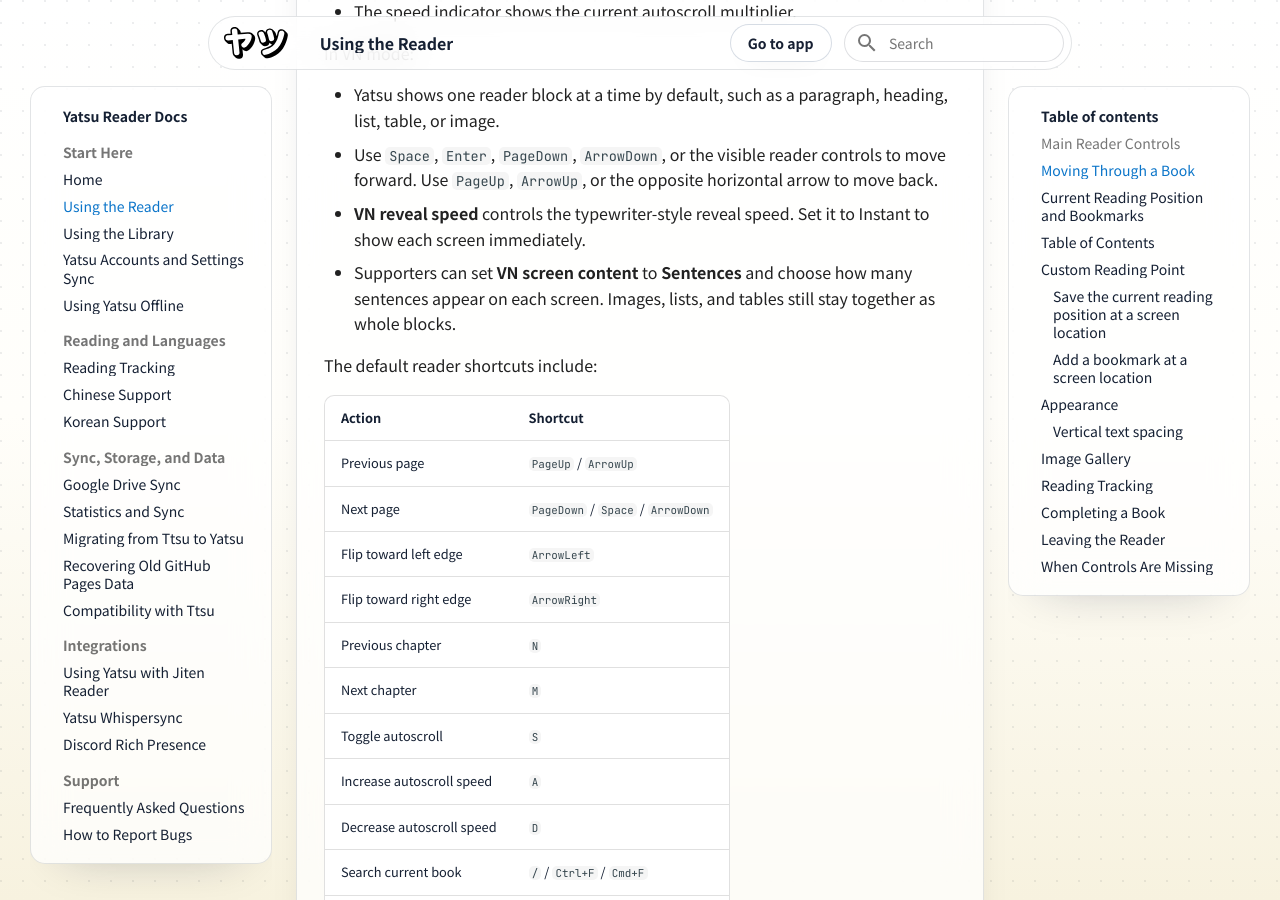
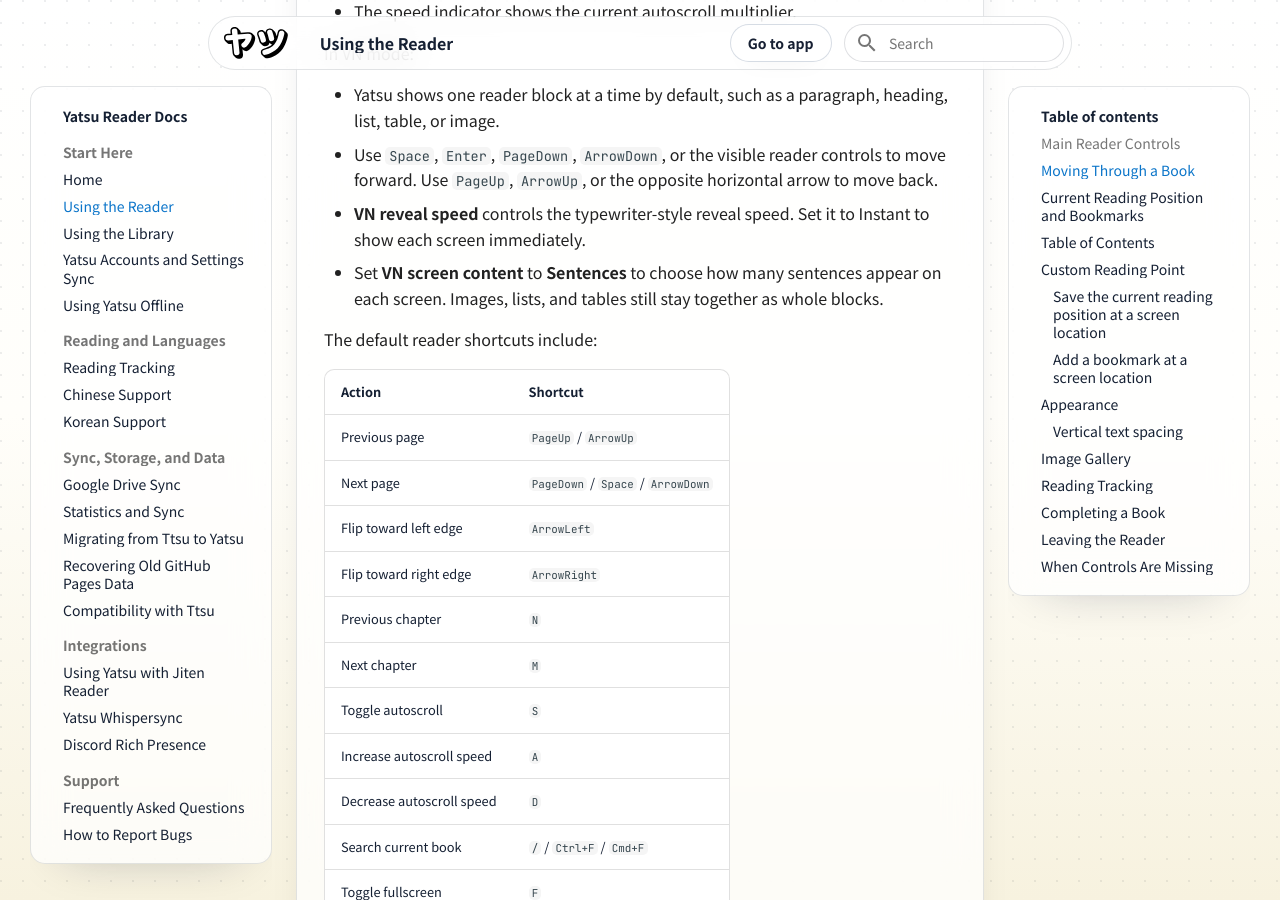
Before and after one commit to ytrms/yatsu-reader-docs, an MkDocs documentation site: the page built from docs/reader.md, in a window 1280 px wide and 900 px high, scrolled down 1855 px. Built offline with MkDocs 1.6.1 and Material for MkDocs 9.7.7, drawn with Linux system fonts in a browser that asks for light colours.

Commit message:
docs: update VN sentence mode access

```diff
--- a/docs/reader.md
+++ b/docs/reader.md
@@ -57,7 +57,7 @@
 - Yatsu shows one reader block at a time by default, such as a paragraph, heading, list, table, or image.
 - Use `Space`, `Enter`, `PageDown`, `ArrowDown`, or the visible reader controls to move forward. Use `PageUp`, `ArrowUp`, or the opposite horizontal arrow to move back.
 - **VN reveal speed** controls the typewriter-style reveal speed. Set it to Instant to show each screen immediately.
-- Supporters can set **VN screen content** to **Sentences** and choose how many sentences appear on each screen. Images, lists, and tables still stay together as whole blocks.
+- Set **VN screen content** to **Sentences** to choose how many sentences appear on each screen. Images, lists, and tables still stay together as whole blocks.
 
 The default reader shortcuts include:
 
```
